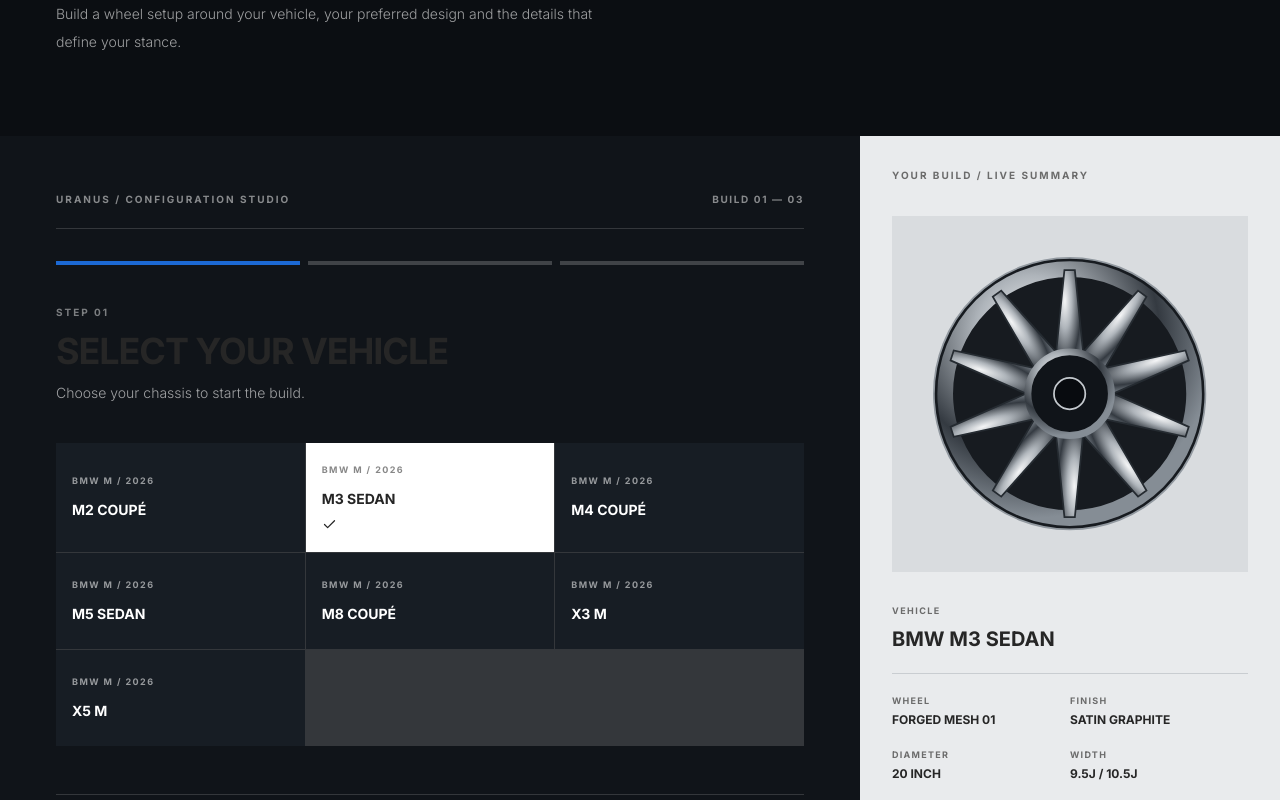
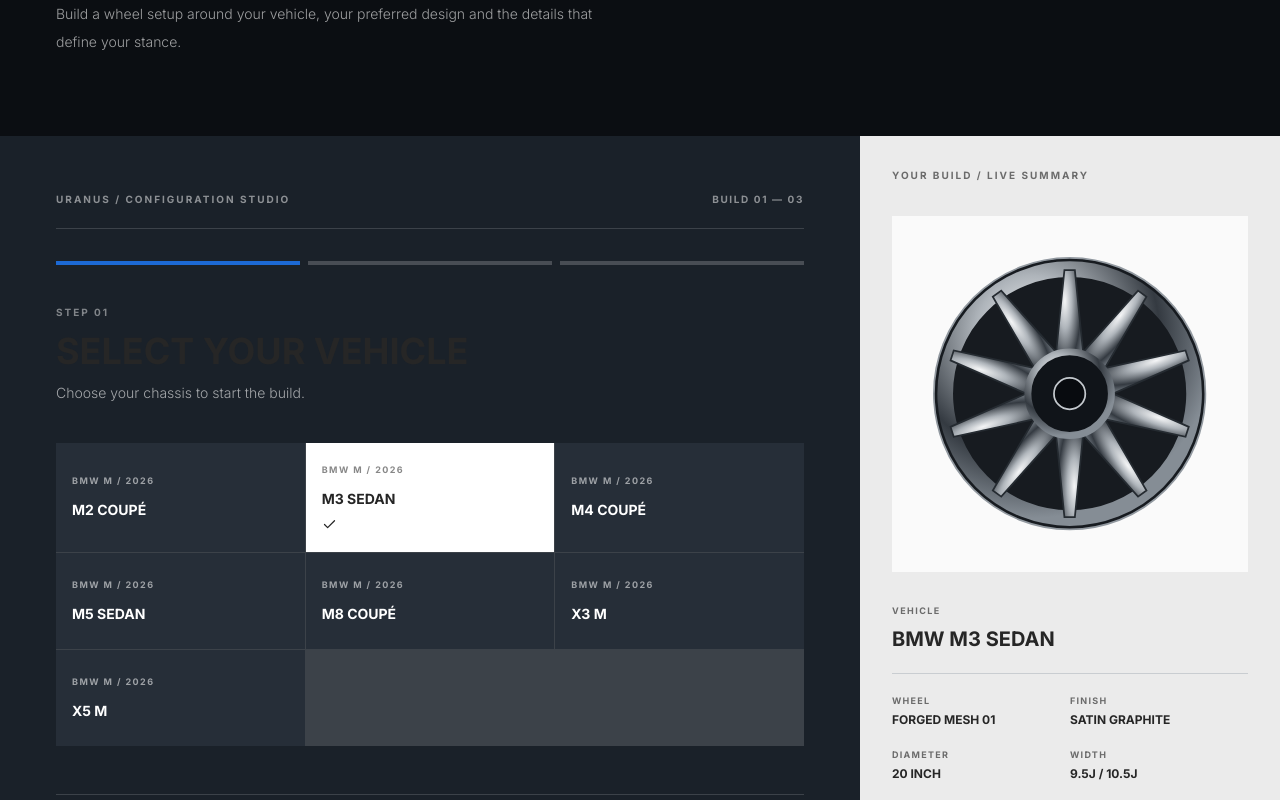
Before and after one commit to JackyCheungCode/Uranus, a Next.js app: page /configurator in a window 1280 px wide. Shown: the part 360-1160 px from the top of the page. Built offline with nearby package versions, Linux system fonts and the light colour scheme.

Commit message:
Align configurator surfaces and typography with global tokens

```diff
--- a/src/components/wheel-configurator.tsx
+++ b/src/components/wheel-configurator.tsx
@@ -27,7 +27,7 @@ export function WheelConfigurator() {
 
   return (
     <div className="grid gap-0 xl:grid-cols-[minmax(0,1fr)_420px]">
-      <div className="bg-[#101419] p-6 text-white sm:p-10 lg:p-14">
+      <div className="bg-[#1a2129] p-6 text-white sm:p-10 lg:p-14">
         <div className="flex items-center justify-between border-b border-white/15 pb-5">
           <p className="text-[10px] font-bold tracking-[0.2em] text-white/50">URANUS / CONFIGURATION STUDIO</p>
           <p className="text-[10px] font-bold tracking-[0.16em] text-white/50">BUILD 01 — 03</p>
@@ -37,10 +37,10 @@ export function WheelConfigurator() {
         </div>
         <div className="mt-10">
           <p className="text-[10px] font-bold tracking-[0.2em] text-white/45">STEP 0{step + 1}</p>
-          <h2 className="mt-3 text-3xl font-bold tracking-[-0.03em] text-white sm:text-4xl">{choices[step].title}</h2>
+          <h2 className="mt-3 text-3xl font-bold tracking-normal text-white sm:text-4xl">{choices[step].title}</h2>
           <p className="mt-3 text-sm font-light text-white/60">{choices[step].detail}</p>
         </div>
-        {step === 0 && <div className="mt-10 grid grid-cols-2 gap-px bg-white/15 sm:grid-cols-3">{vehicles.map((item) => <button key={item} onClick={() => setVehicle(item)} className={`min-h-24 px-4 py-5 text-left transition-colors ${vehicle === item ? "bg-white text-ink" : "bg-[#171d24] text-white hover:bg-[#252d36]"}`}><span className="block text-[9px] font-bold tracking-[0.16em] opacity-55">BMW M / 2026</span><span className="mt-3 block text-sm font-bold">{item}</span>{vehicle === item && <Check className="mt-2" size={15} />}</button>)}</div>}
+        {step === 0 && <div className="mt-10 grid grid-cols-2 gap-px bg-white/15 sm:grid-cols-3">{vehicles.map((item) => <button key={item} onClick={() => setVehicle(item)} className={`min-h-24 px-4 py-5 text-left transition-colors ${vehicle === item ? "bg-white text-ink" : "bg-[#262e38] text-white hover:bg-[#343d47]"}`}><span className="block text-[9px] font-bold tracking-[0.16em] opacity-55">BMW M / 2026</span><span className="mt-3 block text-sm font-bold">{item}</span>{vehicle === item && <Check className="mt-2" size={15} />}</button>)}</div>}
         {step === 1 && <div className="mt-10 grid gap-3 sm:grid-cols-2">{wheels.map((item) => <button key={item.slug} onClick={() => setWheel(item.slug)} className={`border p-5 text-left transition-colors ${wheel === item.slug ? "border-white bg-white text-ink" : "border-white/15 bg-[#171d24] text-white hover:bg-[#252d36]"}`}><span className="text-[9px] font-bold tracking-[0.16em] opacity-55">{item.category}</span><span className="mt-3 block text-lg font-bold">{item.name}</span><span className="mt-2 block text-xs font-light opacity-65">{item.finish} / {item.size}</span>{wheel === item.slug && <span className="mt-4 inline-flex items-center gap-2 text-[10px] font-bold tracking-[0.12em]">SELECTED <Check size={13} /></span>}</button>)}</div>}
         {step === 2 && <div className="mt-10 grid gap-8 sm:grid-cols-2">
           <fieldset><legend className="mb-4 text-[10px] font-bold tracking-[0.16em] text-white/55">FINISH</legend><div className="grid grid-cols-2 gap-2">{finishes.map((item) => <button key={item} onClick={() => setFinish(item)} className={`min-h-14 border px-3 text-[10px] font-bold tracking-[0.08em] ${finish === item ? "border-white bg-white text-ink" : "border-white/20 text-white"}`}>{item}</button>)}</div></fieldset>
@@ -52,9 +52,9 @@ export function WheelConfigurator() {
           {step < 2 ? <Button onClick={() => setStep((value) => Math.min(2, value + 1))}>CONTINUE <ChevronRight size={15} /></Button> : <Link href="/vehicle-fitment"><Button>VERIFY FITMENT <ArrowRight size={15} /></Button></Link>}
         </div>
       </div>
-      <aside className="bg-[#e9ebed] p-6 sm:p-10 xl:p-8">
+      <aside className="bg-surface-strong p-6 sm:p-10 xl:p-8">
         <p className="text-[10px] font-bold tracking-[0.2em] text-muted">YOUR BUILD / LIVE SUMMARY</p>
-        <div className="mt-8 flex aspect-square items-center justify-center bg-[#d9dcdf]">
+        <div className="mt-8 flex aspect-square items-center justify-center bg-surface-card">
           <svg viewBox="0 0 360 360" className="w-[88%]" fill="none" aria-label="Configured wheel preview">
             <defs><radialGradient id="config-metal" cx="35%" cy="25%" r="75%"><stop stopColor="#f5f6f7"/><stop offset=".3" stopColor="#aeb4ba"/><stop offset=".68" stopColor="#343a41"/><stop offset="1" stopColor="#858d95"/></radialGradient></defs>
             <circle cx="180" cy="180" r="156" fill="#171b20" stroke="#9299a0" strokeWidth="2"/><circle cx="180" cy="180" r="143" stroke="url(#config-metal)" strokeWidth="18"/>
```
